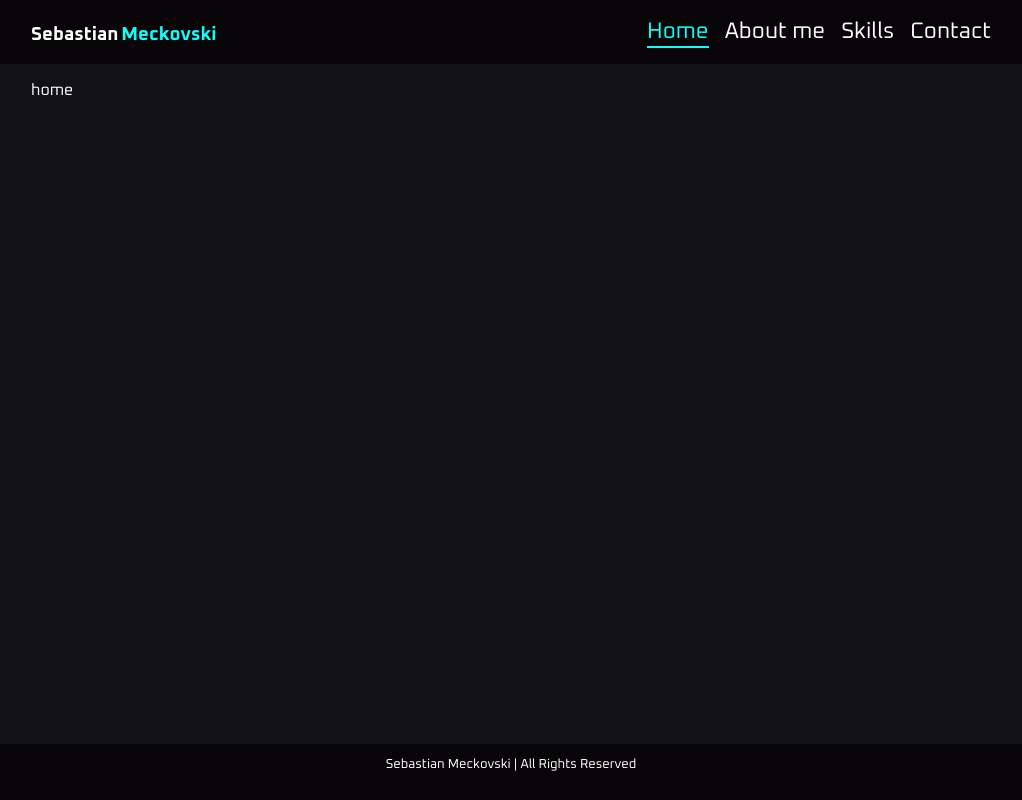
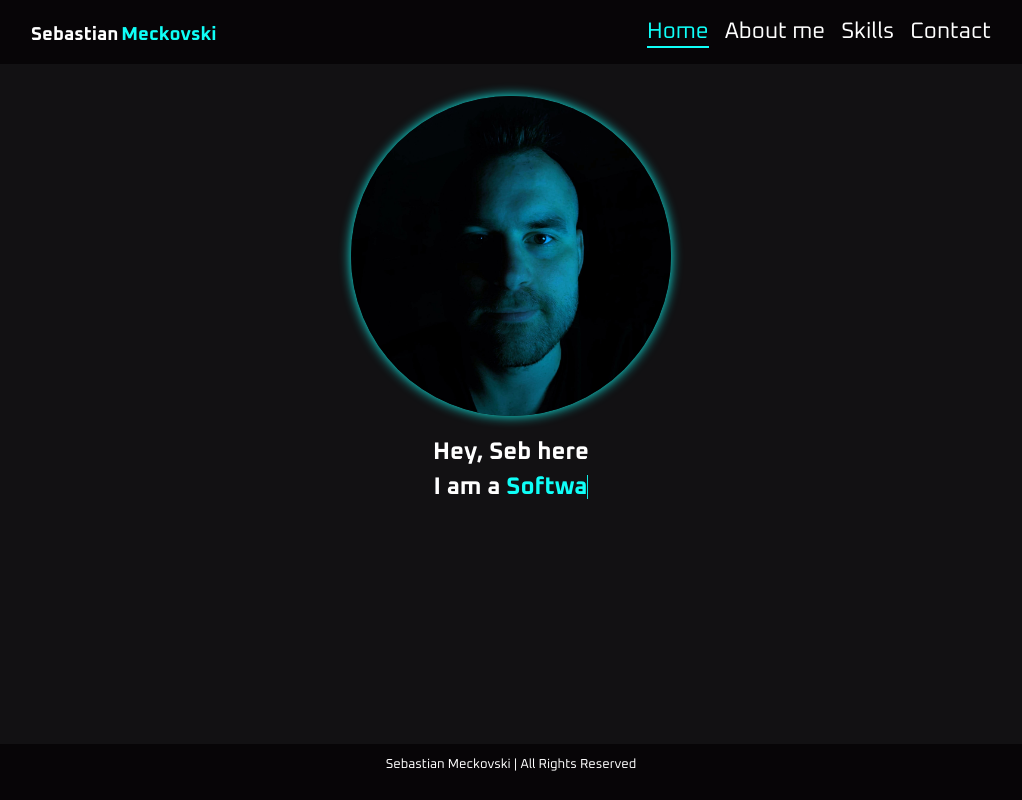
Before and after one commit to sebastian-meckovski/sebastian-meckovski.github.io, a React (Create React App) app: page / in a window 1280 px wide. Shown: the whole page, without its empty margins (129-1151 px from the left). Built offline with nearby package versions, Linux system fonts and the light colour scheme; no server answers.

Commit message:
home page improvements

```diff
--- a/src/App.scss
+++ b/src/App.scss
@@ -33,7 +33,7 @@ main {
   padding: 0rem 1rem;
 }
 
-h3 {
+h1, h2, h3, h4, h5, h6 {
   margin: 5px 0px 0px 0px;
 }
 
@@ -45,6 +45,7 @@ a {
   &:hover {
     color: $accent-color;
     transition: 0.7s;
+
     @media (min-width: 40rem) {
       border-bottom: 2px solid $accent-color;
     }
@@ -53,6 +54,7 @@ a {
 
 .active {
   color: $accent-color;
+
   @media (min-width: 40rem) {
     border-bottom: 2px solid $accent-color;
   }
@@ -110,6 +112,7 @@ footer {
     background-color: $accent-color;
     transform-origin: 0.19rem;
   }
+
   &-stripe-2-closed {
     opacity: 100%;
     transition: opacity 0.3s;
@@ -128,13 +131,16 @@ footer {
     background-color: $accent-color;
     transform-origin: 0.19rem;
   }
+
   &-stripe-1-open {
     transform: rotate(45deg);
   }
+
   &-stripe-2-open {
     transition: opacity 0.3s;
     opacity: 0%;
   }
+
   &-stripe-3-open {
     transform: rotate(-45deg);
   }
@@ -151,6 +157,13 @@ nav {
   @media (min-width: 40rem) {
     display: flex;
   }
+}
+
+section {
+  display: flex;
+  flex-direction: column;
+  align-items: center;
+  padding: 2rem;
 }
 
 .App-header-left {
@@ -198,7 +211,154 @@ nav {
     display: none;
   }
 }
+
 .App-header-mobile-closed {
   @extend .App-header-mobile-open;
   display: none;
 }
+
+.about-me-image {
+  max-width: 20rem;
+  border-radius: 100%;
+  box-shadow: 0 0 0.75rem $accent-color;
+  transition: 0.4s ease-in-out;
+  margin: 0 0 1rem 0;
+
+  &:hover {
+    box-shadow: 0 0 2rem $accent-color;
+  }
+}
+
+
+@keyframes typing {
+  1.2347%, 2.4691% { content: "W" }
+  2.4692%, 3.7037% { content: "We" }
+  3.7038%, 4.9383% { content: "Web" }
+  4.9384%, 6.1728% { content: "Web " }
+  6.1729%, 7.4074% { content: "Web D" }
+  7.4075%, 8.6420% { content: "Web De" }
+  8.6421%, 9.8765% { content: "Web Dev" }
+  9.8766%, 11.1111% { content: "Web Deve" }
+  11.1112%, 12.3457% { content: "Web Devel" }
+  12.3458%, 13.5802% { content: "Web Develo" }
+  13.5803%, 14.8148% { content: "Web Develop" }
+  14.8149%, 16.0494% { content: "Web Develope" }
+  16.0495%, 17.2840% { content: "Web Developer" }
+  17.2841%, 18.5185% { content: "Web Develope" }
+  18.5186%, 19.7531% { content: "Web Develop" }
+  19.7532%, 20.9877% { content: "Web Develo" }
+  20.9878%, 22.2222% { content: "Web Devel" }
+  22.2223%, 23.4568% { content: "Web Deve" }
+  23.4569%, 24.6914% { content: "Web Dev" }
+  24.6915%, 25.9259% { content: "Web De" }
+  25.9260%, 27.1605% { content: "Web D" }
+  27.1606%, 28.3951% { content: "Web " }
+  28.3952%, 29.6296% { content: "Web" }
+  29.6297%, 30.8642% { content: "We" }
+  30.8643%, 32.0988% { content: "W" }
+  32.0989%, 33.3333% { content: "" }
+  33.3334%, 34.5679% { content: "S" }
+  34.5680%, 35.8025% { content: "So" }
+  35.8026%, 37.0370% { content: "Sof" }
+  37.0371%, 38.2716% { content: "Soft" }
+  38.2717%, 39.5062% { content: "Softw" }
+  39.5063%, 40.7407% { content: "Softwa" }
+  40.7408%, 41.9753% { content: "Softwar" }
+  41.9754%, 43.2099% { content: "Software" }
+  43.2100%, 44.4444% { content: "Software " }
+  44.4445%, 45.6790% { content: "Software E" }
+  45.6791%, 46.9136% { content: "Software En" }
+  46.9137%, 48.1481% { content: "Software Eng" }
+  48.1482%, 49.3827% { content: "Software Engi" }
+  49.3828%, 50.6173% { content: "Software Engin" }
+  50.6174%, 51.8519% { content: "Software Engine" }
+  51.8520%, 53.0864% { content: "Software Enginee" }
+  53.0865%, 54.3210% { content: "Software Engineer" }
+  54.3211%, 55.5556% { content: "Software Enginee" }
+  55.5557%, 56.7901% { content: "Software Engine" }
+  56.7902%, 58.0247% { content: "Software Engin" }
+  58.0248%, 59.2593% { content: "Software Engi" }
+  59.2594%, 60.4938% { content: "Software Eng" }
+  60.4939%, 61.7284% { content: "Software En" }
+  61.7285%, 62.9630% { content: "Software E" }
+  62.9631%, 64.1975% { content: "Software " }
+  64.1976%, 65.4321% { content: "Software" }
+  65.4322%, 66.6667% { content: "Softwar" }
+  66.6668%, 67.9012% { content: "Softwa" }
+  67.9013%, 69.1358% { content: "Softw" }
+  69.1359%, 70.3704% { content: "Soft" }
+  70.3705%, 71.6049% { content: "Sof" }
+  71.6050%, 72.8395% { content: "So" }
+  72.8396%, 74.0741% { content: "S" }
+  74.0742%, 75.3086% { content: "" }
+  75.3087%, 76.5432% { content: "P" }
+  76.5433%, 77.7778% { content: "Pr" }
+  77.7779%, 79.0123% { content: "Pro" }
+  79.0124%, 80.2469% { content: "Prog" }
+  80.2470%, 81.4815% { content: "Progr" }
+  81.4816%, 82.7160% { content: "Progra" }
+  82.7161%, 83.9506% { content: "Program" }
+  83.9507%, 85.1852% { content: "Programm" }
+  85.1853%, 86.4198% { content: "Programme" }
+  86.4199%, 87.6543% { content: "Programmer" }
+  87.6544%, 88.8889% { content: "Programme" }
+  88.8890%, 90.1235% { content: "Programm" }
+  90.1236%, 91.3580% { content: "Program" }
+  91.3581%, 92.5926% { content: "Progra" }
+  92.5927%, 93.8272% { content: "Progr" }
+  93.8273%, 95.0617% { content: "Prog" }
+  95.0618%, 96.2963% { content: "Pro" }
+  96.2964%, 97.5309% { content: "Pr" }
+  97.5310%, 98.7654% { content: "P" }
+  98.7655%, 100.0000% { content: "" }
+}
+
+@keyframes blink {
+  0%, 100% { opacity: 1; }
+  50% { opacity: 0; }
+}
+
+.typewriter {
+  --caret: currentcolor;
+  color: $accent-color;
+}
+
+.typewriter::before {
+  content: "";
+  animation: typing 13.5s infinite;
+}
+
+.typewriter::after {
+  content: "";
+  border-right: 1px solid var(--caret);
+  animation: blink 0.5s linear infinite;
+}
+
+.typewriter.thick::after {
+  border-right: 1ch solid var(--caret);
+}
+
+.typewriter.nocaret::after {
+  border-right: 0;
+}
+
+
+@media (prefers-reduced-motion) {
+  .typewriter::after {
+    animation: none;
+  }
+
+  @keyframes sequencePopup {
+    0%, 100% { content: "developer"; }
+    25% { content: "writer"; }
+    50% { content: "reader"; }
+    75% { content: "human"; }
+  }
+
+  .typewriter::before {
+    content: "developer";
+    animation: sequencePopup 12s linear infinite;
+  }
+}
+
+/**/
--- a/src/components/AppRoutes.jsx
+++ b/src/components/AppRoutes.jsx
@@ -1,12 +1,13 @@
 import React from "react";
 import { Routes, Route } from "react-router";
 import { Contact } from "../pages/Contact";
+import { AboutMe } from "../pages/AboutMe";
 
 export const AppRoutes = () => {
     return (
         <main>
             <Routes>
-                <Route index element={<p>home</p>} />
+                <Route index element={<AboutMe />} />
                 <Route path="about-me" element={<p>about me</p>} />
                 <Route path="skills" element={<p>skills</p>} />
                 <Route path="contact" element={<Contact />} />
--- /dev/null
+++ b/src/pages/AboutMe.jsx
@@ -0,0 +1,15 @@
+import React from "react";
+import sebImage from '../assets/PXL_20240226_132844396.NIGHT.jpg'
+
+export const AboutMe = () => {
+    return (
+        <section className="about-me">
+            <img className="about-me-image" src={sebImage} alt="Seb's picture" />
+            <h1>Hey, Seb here</h1>
+            <h2 className="placeholder">
+                I am a&nbsp;
+                <span className="typewriter"></span>
+            </h2>
+        </section>
+    )
+}
```
Also changed, not shown: src/assets/PXL_20240226_132844396.NIGHT.jpg (added).
